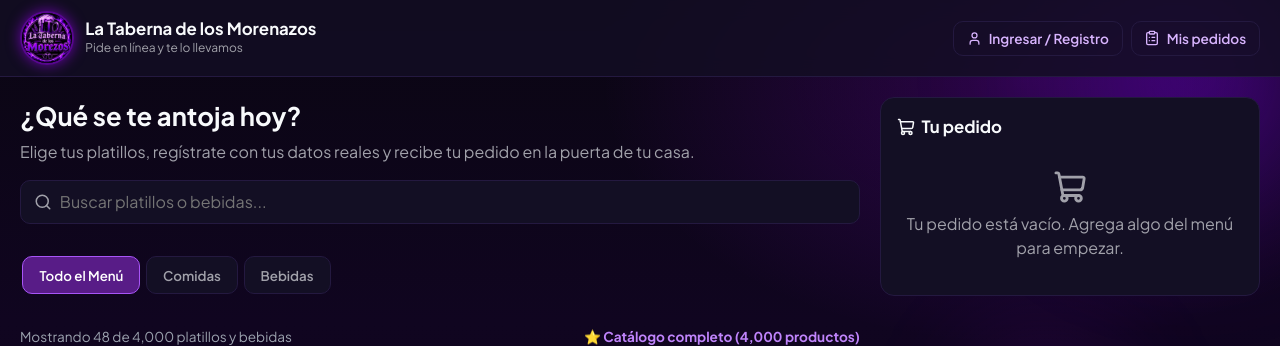
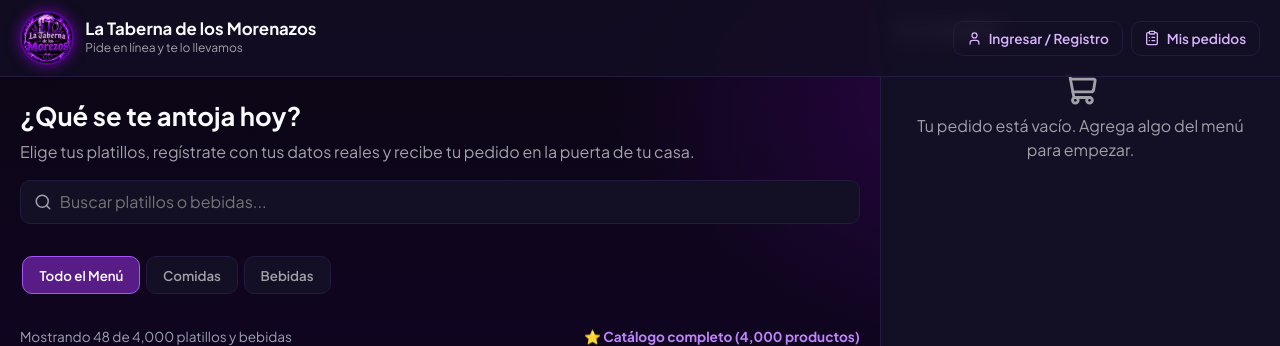
Before and after one commit to 1614126-Mario/PuntoVista, a React (Vite) app: page / in a window 1280 px wide. Shown: the top 346 px of the page. Built offline with nearby package versions, Linux system fonts and the light colour scheme.

Commit message:
fix: convertir carrito a panel fijo para eliminar vacio al hacer scroll

```diff
--- a/src/Tienda.css
+++ b/src/Tienda.css
@@ -253,6 +253,16 @@
   align-items: start;
 }
 
+@media (min-width: 901px) {
+  .shop-layout {
+    grid-template-columns: 1fr;
+  }
+
+  .shop-container {
+    padding-right: 420px;
+  }
+}
+
 .shop-hero h2 {
   margin: 0 0 0.25rem;
   font-size: 1.6rem;
@@ -390,14 +400,19 @@
 
 /* Carrito */
 .shop-cart {
-  position: sticky;
-  top: 76px;
-  max-height: calc(100vh - 92px);
+  position: fixed;
+  top: 0;
+  right: 0;
+  bottom: 0;
+  width: 400px;
+  height: 100vh;
+  height: 100dvh;
   overflow-y: auto;
   padding: 1rem;
-  border-radius: 14px;
+  border-radius: 0;
   background: var(--bg-card);
-  border: 1px solid var(--border-subtle);
+  border-left: 1px solid var(--border-subtle);
+  z-index: 100;
 }
 
 .shop-cart-head {
@@ -992,9 +1007,12 @@
   .shop-cart {
     position: fixed;
     inset: 0;
+    width: 100%;
+    height: 100%;
     z-index: 90;
     max-height: none;
     border-radius: 0;
+    border-left: none;
     display: none;
   }
 
```
